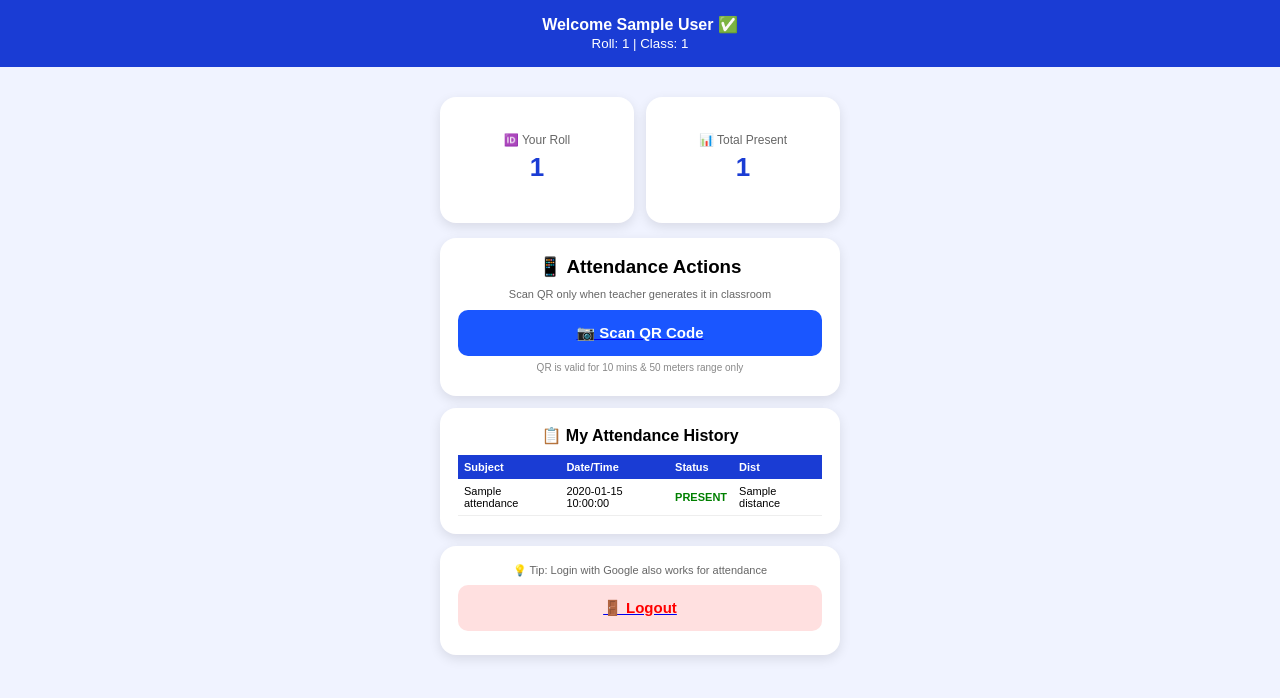
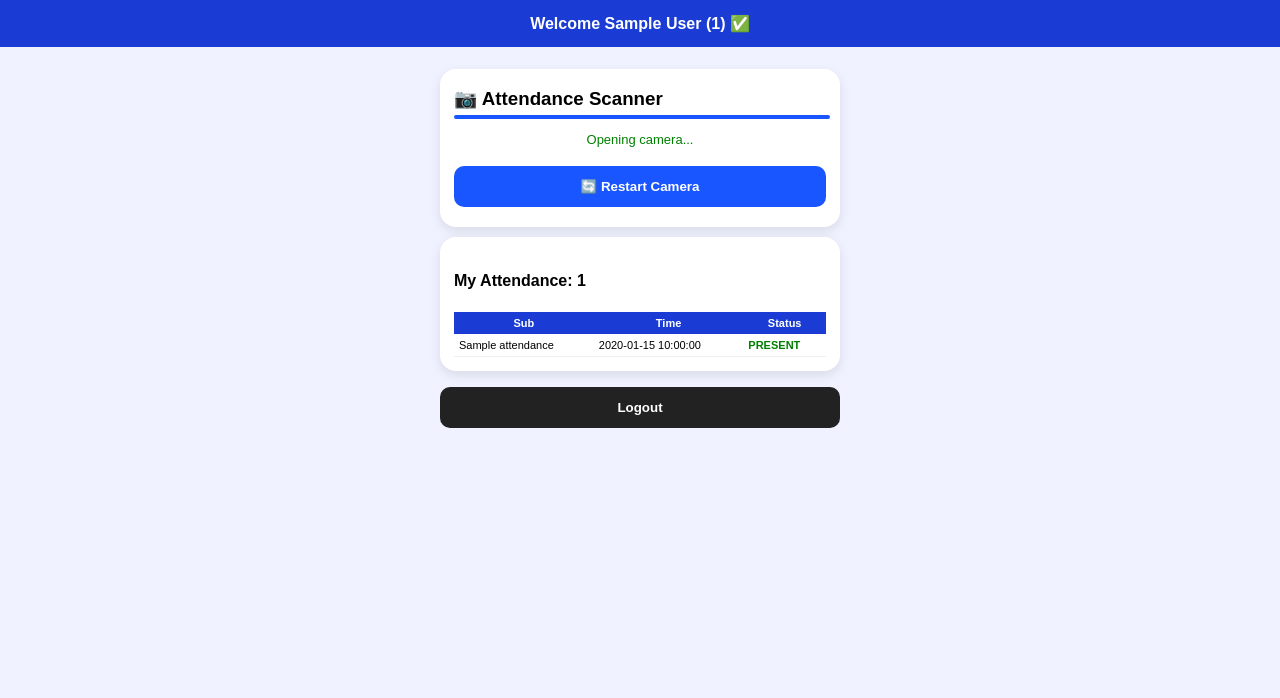
Before and after one commit to 309swara-crypto/qr-attendance, a Flask app: page /student in a window 1280 px wide. Shown: the top 698 px of the page. Run offline with Flask 3, Linux system fonts and the light colour scheme; the visitor is signed in with stand-in values (Sample User, id 1); a database or web service that is not in the repository returns one stand-in record (values such as "Sample title"); some libraries are stand-ins or nearby versions.

Commit message:
Update student_dashboard.html

```diff
--- a/templates/student_dashboard.html
+++ b/templates/student_dashboard.html
@@ -1,69 +1,51 @@
 <!DOCTYPE html>
 <html><head><meta name="viewport" content="width=device-width, initial-scale=1">
 <title>Student Dashboard</title>
+<script src="https://unpkg.com/html5-qrcode@2.3.8/html5-qrcode.min.js"></script>
 <style>
 body{font-family:Arial;background:#f0f3ff;margin:0;padding:0}
-.header{background:#1a3cd4;color:white;padding:15px;text-align:center}
-.container{padding:15px;max-width:400px;margin:auto}
-.card{background:white;border-radius:16px;padding:18px;margin:12px 0;box-shadow:0 4px 12px rgba(0,0,0,.1);text-align:center}
-.square-grid{display:grid;grid-template-columns:1fr 1fr;gap:12px;margin:15px 0}
-.square{background:white;border-radius:16px;padding:18px;text-align:center;box-shadow:0 4px 12px rgba(0,0,0,.1);height:90px;display:flex;flex-direction:column;justify-content:center}
-.square h2{margin:5px 0;font-size:26px;color:#1a3cd4}
-.square p{margin:0;font-size:12px;color:#666}
-.btn{width:100%;padding:14px;border:none;border-radius:10px;font-weight:bold;font-size:15px;cursor:pointer;margin:6px 0;display:block;text-decoration:none;text-align:center;box-sizing:border-box}
-.blue{background:#1a56ff;color:white}
-.green{background:#12a150;color:white}
-.dark{background:#222;color:white}
-.orange{background:#ff6a00;color:white}
-table{width:100%;border-collapse:collapse;font-size:11px;margin-top:10px}
-th{background:#1a3cd4;color:white;padding:6px}
-td{padding:6px;border-bottom:1px solid #eee}
-.present{color:green;font-weight:bold}
-.absent{color:red;font-weight:bold}
+.header{background:#1a3cd4;color:white;padding:14px;text-align:center;font-weight:bold}
+.container{padding:12px;max-width:400px;margin:auto}
+.card{background:white;border-radius:16px;padding:14px;margin:10px 0;box-shadow:0 4px 12px rgba(0,0,0,.1)}
+.btn{width:100%;padding:13px;border:none;border-radius:10px;font-weight:bold;margin:6px 0}
+.blue{background:#1a56ff;color:white}.dark{background:#222;color:white}
+#reader{width:100%;border-radius:12px;overflow:hidden;border:2px solid #1a56ff}
 </style></head>
 <body>
-<div class="header">
-<b>Welcome {{name}} ✅</b><br>
-<small>Roll: {{roll}} | Class: {{class_name}}</small>
-</div>
-
+<div class="header">Welcome {{name}} ({{roll}}) ✅</div>
 <div class="container">
-
-<div class="square-grid">
-<div class="square"><p>🆔 Your Roll</p><h2>{{roll}}</h2></div>
-<div class="square"><p>📊 Total Present</p><h2>{{attendance|length}}</h2></div>
+<div class="card">
+<h3 style="margin:5px 0">📷 Attendance Scanner</h3>
+<div id="reader"></div>
+<p id="msg" style="font-size:13px;color:green;text-align:center">Opening camera...</p>
+<button class="btn blue" onclick="location.reload()">🔄 Restart Camera</button>
 </div>
 
 <div class="card">
-<h3 style="margin:0 0 10px 0">📱 Attendance Actions</h3>
-<p style="font-size:11px;color:#666;margin:0 0 10px 0">Scan QR only when teacher generates it in classroom</p>
-<a href="/login"><button class="btn blue">📷 Scan QR Code</button></a>
-<p style="font-size:10px;color:#888;margin:5px 0">QR is valid for 10 mins & 50 meters range only</p>
+<h4>My Attendance: {{attendance|length}}</h4>
+<table style="width:100%;font-size:11px;border-collapse:collapse">
+<tr><th style="background:#1a3cd4;color:white;padding:5px">Sub</th><th style="background:#1a3cd4;color:white">Time</th><th style="background:#1a3cd4;color:white">Status</th></tr>
+{% for a in attendance %}
+<tr><td style="padding:5px;border-bottom:1px solid #eee">{{a[3]}}</td><td style="padding:5px;border-bottom:1px solid #eee">{{a[4]}}</td><td style="padding:5px;border-bottom:1px solid #eee;color:{% if a[5]=='PRESENT' %}green{% else %}red{% endif %};font-weight:bold">{{a[5]}}</td></tr>
+{% endfor %}
+</table>
+</div>
+<a href="/logout"><button class="btn dark">Logout</button></a>
 </div>
 
-<div class="card" style="text-align:left">
-<h4 style="margin:0 0 10px 0;text-align:center">📋 My Attendance History</h4>
-{% if attendance %}
-<table>
-<tr><th>Subject</th><th>Date/Time</th><th>Status</th><th>Dist</th></tr>
-{% for a in attendance %}
-<tr>
-<td>{{a[3]}}</td>
-<td>{{a[4]}}</td>
-<td class="{% if a[5]=='PRESENT' %}present{% else %}absent{% endif %}">{{a[5]}}</td>
-<td>{{a[6]}}</td>
-</tr>
-{% endfor %}
-</table>
-{% else %}
-<p style="text-align:center;color:#999;font-size:12px">No attendance yet — Scan first QR</p>
-{% endif %}
-</div>
-
-<div class="card">
-<p style="font-size:11px;color:#666;margin:0 0 8px 0">💡 Tip: Login with Google also works for attendance</p>
-<a href="/logout"><button class="btn" style="background:#ffe0e0;color:red">🚪 Logout</button></a>
-</div>
-
-</div>
+<script>
+let qr = new Html5Qrcode("reader");
+function start(){
+ qr.start({facingMode:"environment"}, {fps:10, qrbox:{width:250,height:250}},
+  (text)=>{
+   document.getElementById("msg").innerText="QR Found! Opening...";
+   qr.stop().then(()=>{ window.location.href=text; });
+  },
+  (err)=>{}
+ ).catch(e=>{
+  document.getElementById("msg").innerText="Camera error: Allow camera permission and reload";
+ });
+}
+window.onload = start;
+</script>
 </body></html>
```
